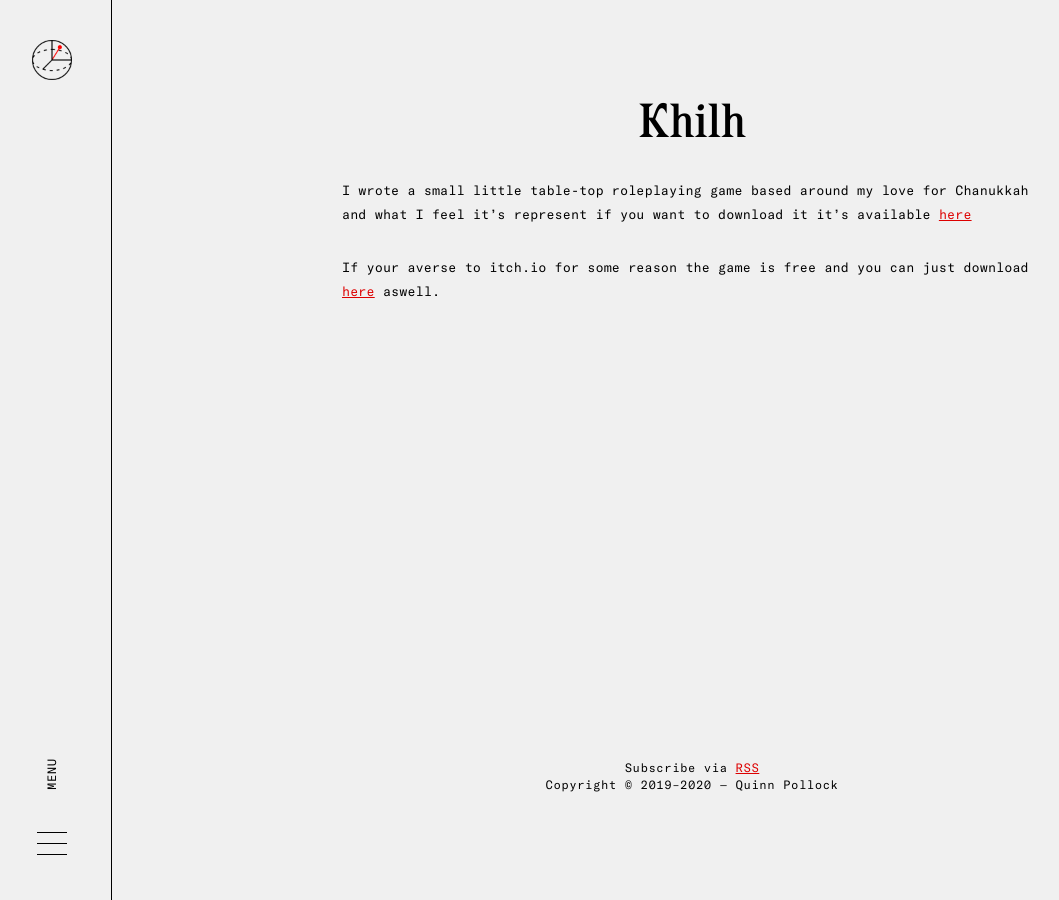
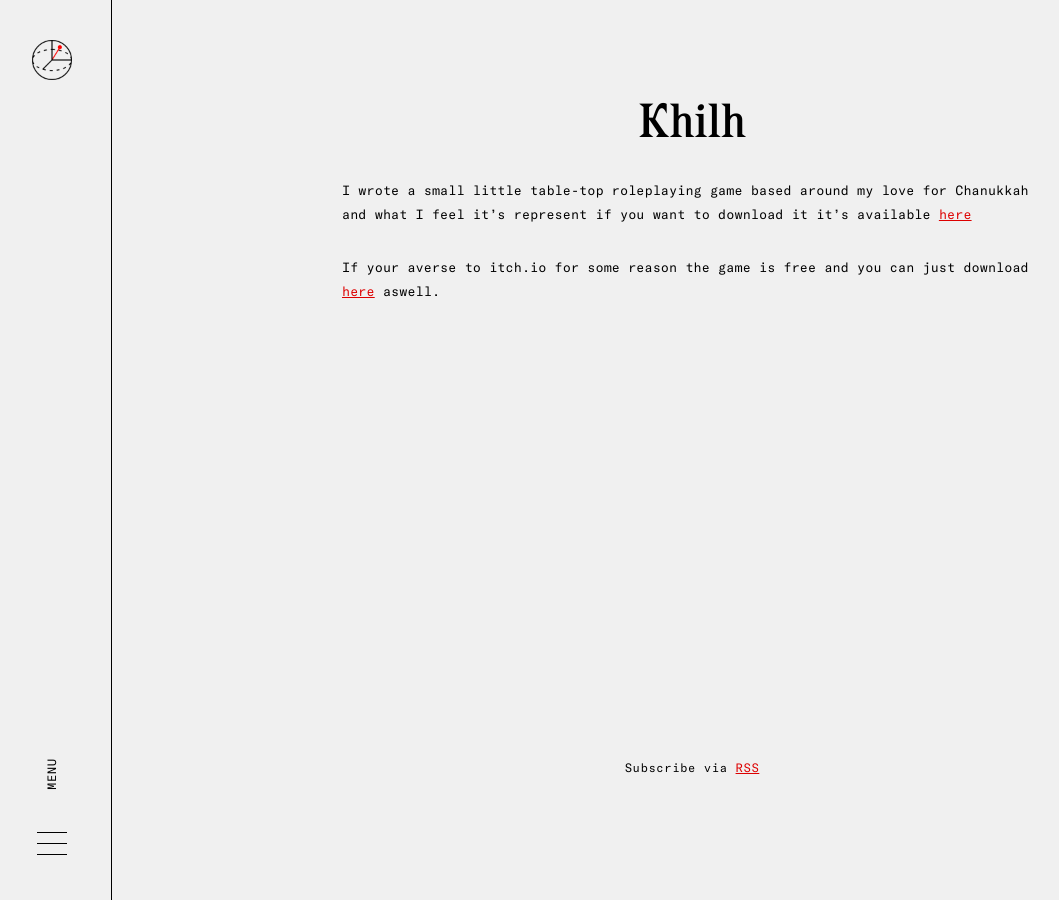
Before and after one commit to GoodbyteCo/quinnpollock.net, a Jekyll site: the page built from projects/_posts/2020-05-07-khilh.md, in a window 1280 px wide. Shown: the whole page, without its empty margins (8-1067 px from the left). Built offline with Jekyll 4.4.1, drawn with Linux system fonts in a browser that asks for light colours.

Commit message:
remove copyright thing is feels weird

```diff
--- a/_layouts/ideas.html
+++ b/_layouts/ideas.html
@@ -12,6 +12,5 @@ layout: default
 </article>
 </div>
 <footer id="article-footer">
-    Subscribe via <a href="/rss">RSS</a><br/>
-    Copyright © 2019–2020 — Quinn Pollock
+    Subscribe via <a href="/rss">RSS</a>
 </footer>
```
